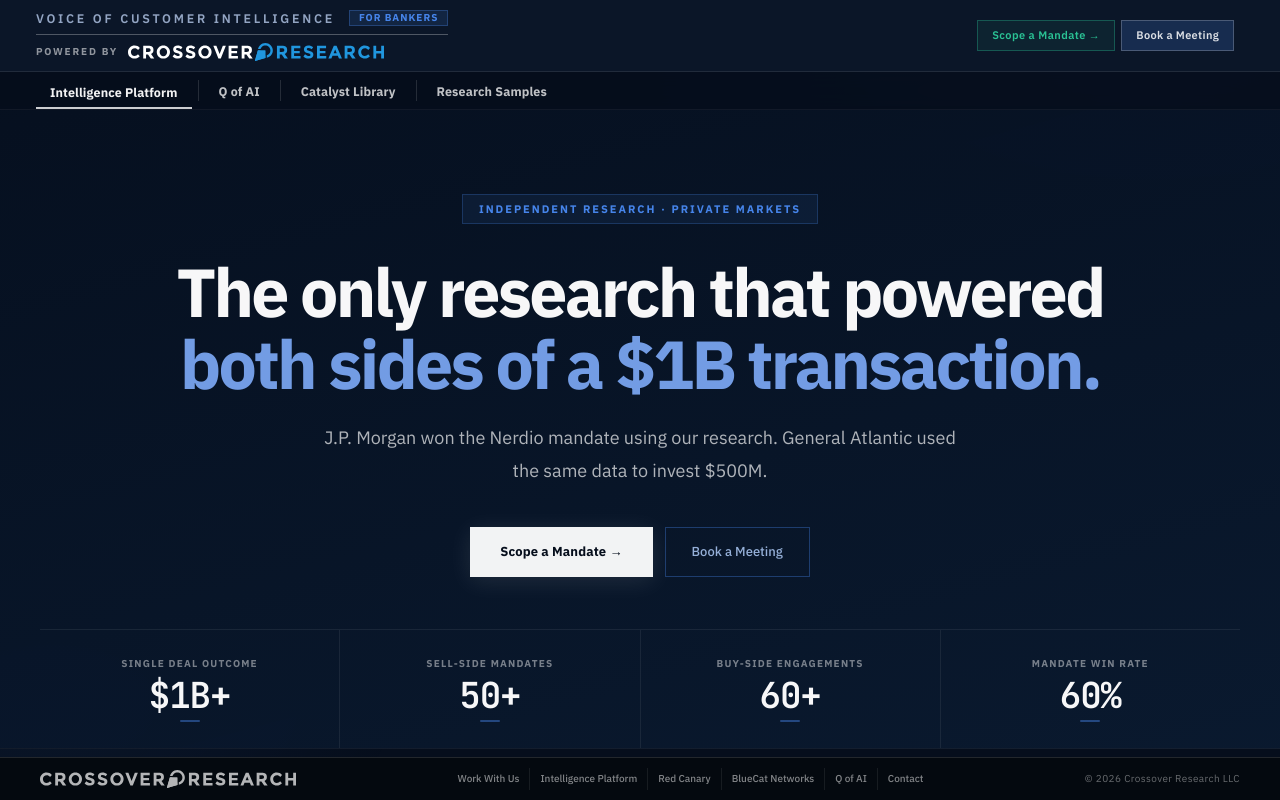
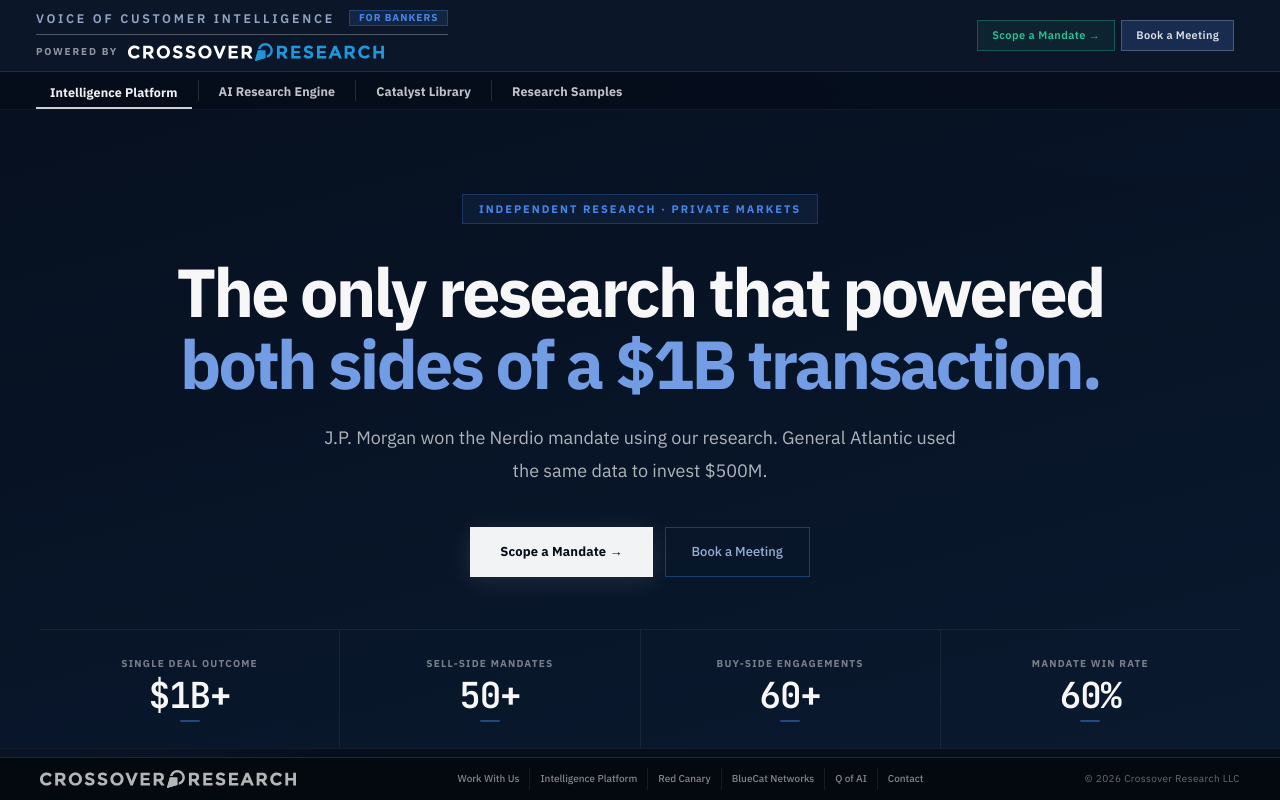
Before and after one commit to Crossover-Research/sell-side-overview-site, a Next.js app: page / in a window 1280 px wide. Shown: the top 800 px of the page. Built offline with nearby package versions, Linux system fonts and the light colour scheme.

Commit message:
rename: Q of AI → AI Research Engine in nav

```diff
--- a/components/TabNav.tsx
+++ b/components/TabNav.tsx
@@ -13,12 +13,11 @@
       <nav className="tab-nav" style={{ alignItems: 'center' }}>
         <a href="/intelligence" className={`tab-btn tab-primary${isIntel ? ' active' : ''}`}>Intelligence Platform</a>
         <div className="tab-nav-divider" />
-        <a href="/qofai"        className={`tab-btn tab-primary${isQofAI ? ' active' : ''}`}>Q of AI</a>
+        <a href="/qofai"        className={`tab-btn tab-primary${isQofAI ? ' active' : ''}`}>AI Research Engine</a>
         <div className="tab-nav-divider" />
         <a href="/catalyst"     className={`tab-btn tab-primary${isCatalyst ? ' active' : ''}`}>Catalyst Library</a>
         <div className="tab-nav-divider" />
         <a href="/samples"      className={`tab-btn tab-primary${isSamples ? ' active' : ''}`}>Research Samples</a>
-
       </nav>
     </div>
   );
```
